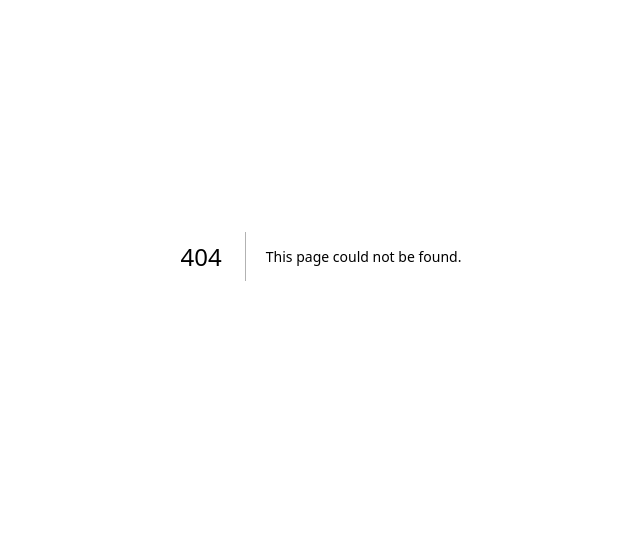
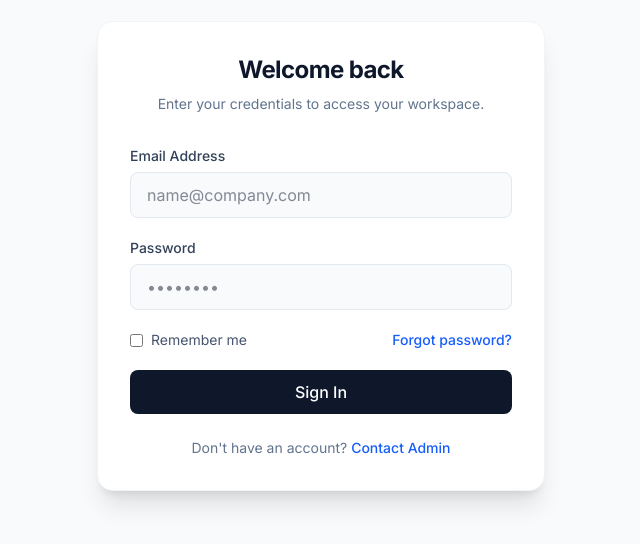
Before and after one commit to khanlazyanas/bulk-email-sender-frontend, a Next.js app: page /login in a window 1280 px wide. Before the commit this address had no page. Shown: the part 144-688 px from the top of the page, without its empty margins (319-959 px from the left). Built offline with nearby package versions, Linux system fonts and the light colour scheme.

Commit message:
feat: build professional login page with loading state and validation UI

```diff
--- /dev/null
+++ b/src/app/(auth)/login/page.tsx
@@ -0,0 +1,110 @@
+"use client";
+
+import { useState } from "react";
+import Link from "next/link";
+import { useRouter } from "next/navigation";
+
+export default function LoginPage() {
+  const [email, setEmail] = useState("");
+  const [password, setPassword] = useState("");
+  const [isLoading, setIsLoading] = useState(false);
+  const router = useRouter();
+
+  const handleLogin = async (e: React.FormEvent) => {
+    e.preventDefault();
+    setIsLoading(true);
+
+    // Abhi ke liye hum fake delay laga rahe hain.
+    // Baad me yahan Hono Backend ki API call aayegi.
+    setTimeout(() => {
+      console.log("Login credentials:", { email, password });
+      setIsLoading(false);
+      // Login hone ke baad dashboard pe bhej do
+      router.push("/dashboard");
+    }, 1500);
+  };
+
+  return (
+    <div className="min-h-screen flex items-center justify-center bg-slate-50 p-4">
+      <div className="max-w-md w-full bg-white rounded-2xl shadow-xl border border-slate-100 p-8">
+
+        {/* Header Section */}
+        <div className="text-center mb-8">
+          <h2 className="text-2xl font-bold text-slate-900 tracking-tight">
+            Welcome back
+          </h2>
+          <p className="text-sm text-slate-500 mt-2">
+            Enter your credentials to access your workspace.
+          </p>
+        </div>
+
+        {/* Login Form */}
+        <form onSubmit={handleLogin} className="space-y-5">
+          <div>
+            <label className="block text-sm font-medium text-slate-700 mb-1.5">
+              Email Address
+            </label>
+            <input
+              type="email"
+              required
+              value={email}
+              onChange={(e) => setEmail(e.target.value)}
+              className="w-full px-4 py-2.5 bg-slate-50 border border-slate-200 rounded-lg focus:outline-none focus:ring-2 focus:ring-blue-500/20 focus:border-blue-500 transition-colors"
+              placeholder="name@company.com"
+            />
+          </div>
+
+          <div>
+            <label className="block text-sm font-medium text-slate-700 mb-1.5">
+              Password
+            </label>
+            <input
+              type="password"
+              required
+              value={password}
+              onChange={(e) => setPassword(e.target.value)}
+              className="w-full px-4 py-2.5 bg-slate-50 border border-slate-200 rounded-lg focus:outline-none focus:ring-2 focus:ring-blue-500/20 focus:border-blue-500 transition-colors"
+              placeholder="••••••••"
+            />
+          </div>
+
+          <div className="flex items-center justify-between text-sm">
+            <label className="flex items-center gap-2 cursor-pointer">
+              <input type="checkbox" className="rounded border-slate-300 text-blue-600 focus:ring-blue-500" />
+              <span className="text-slate-600">Remember me</span>
+            </label>
+            <a href="#" className="text-blue-600 font-medium hover:text-blue-700 hover:underline">
+              Forgot password?
+            </a>
+          </div>
+
+          <button
+            type="submit"
+            disabled={isLoading}
+            className="w-full bg-slate-900 text-white font-medium py-2.5 rounded-lg hover:bg-slate-800 focus:outline-none focus:ring-2 focus:ring-slate-900 focus:ring-offset-2 transition-all disabled:opacity-70 disabled:cursor-not-allowed flex justify-center items-center gap-2"
+          >
+            {isLoading ? (
+              <>
+                <svg className="animate-spin h-5 w-5 text-white" xmlns="http://www.w3.org/2000/svg" fill="none" viewBox="0 0 24 24">
+                  <circle className="opacity-25" cx="12" cy="12" r="10" stroke="currentColor" strokeWidth="4"></circle>
+                  <path className="opacity-75" fill="currentColor" d="M4 12a8 8 0 018-8V0C5.373 0 0 5.373 0 12h4zm2 5.291A7.962 7.962 0 014 12H0c0 3.042 1.135 5.824 3 7.938l3-2.647z"></path>
+                </svg>
+                Signing in...
+              </>
+            ) : (
+              "Sign In"
+            )}
+          </button>
+        </form>
+
+        {/* Footer */}
+        <p className="mt-6 text-center text-sm text-slate-500">
+          Don't have an account?{" "}
+          <Link href="/" className="text-blue-600 font-medium hover:text-blue-700 hover:underline">
+            Contact Admin
+          </Link>
+        </p>
+      </div>
+    </div>
+  );
+}
```
